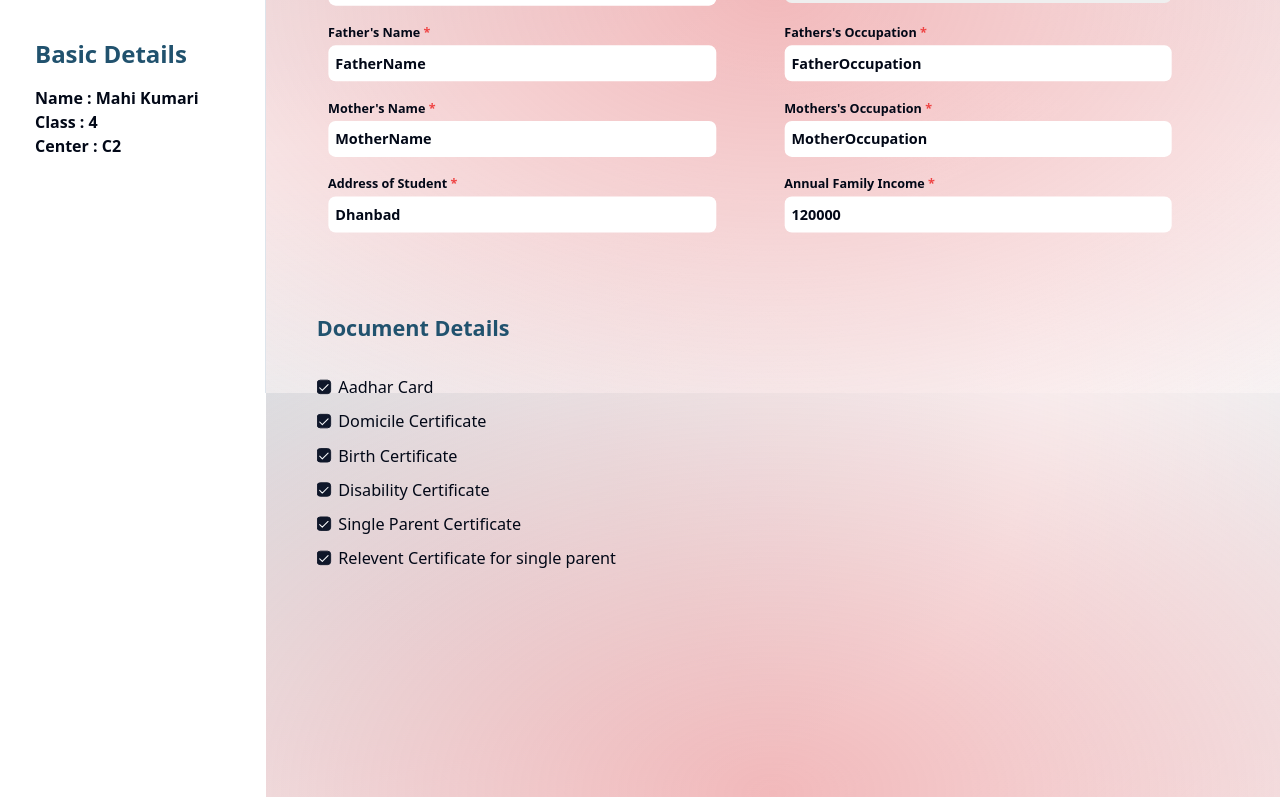
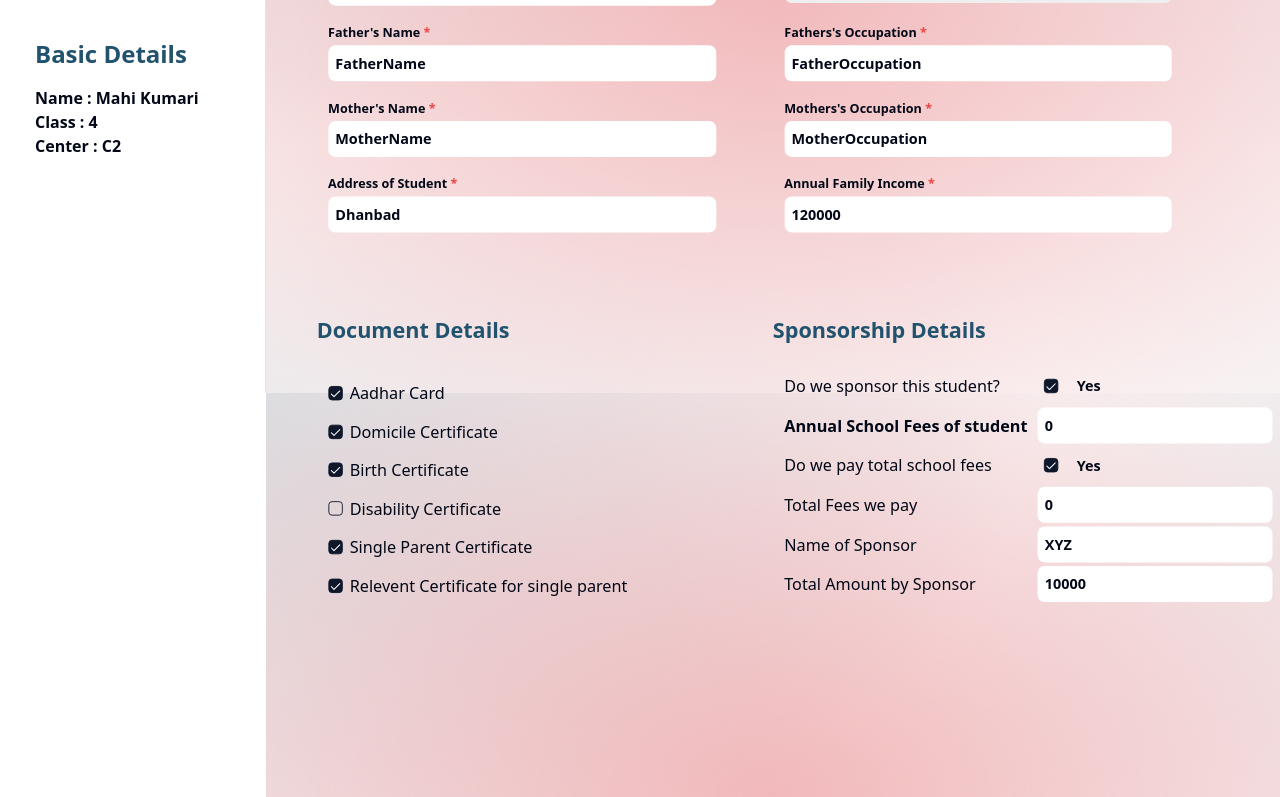
Before and after one commit to kartavya-info/kartavya-database, a React (Vite) app in the folder frontend/: page /admin/1 in a window 1280 px wide. Shown: the part 407-1204 px from the top of the page. Built offline with nearby package versions, Linux system fonts and the light colour scheme.

Commit message:
Add sponsorhip details to student-profile-page

```diff
--- a/frontend/src/Pages/StudentProfile.jsx
+++ b/frontend/src/Pages/StudentProfile.jsx
@@ -1,6 +1,7 @@
 import InputComponent from '@/components/InputComponent';
 import SelectComponent from '@/components/SelectComponent';
 import { Checkbox } from '@/components/ui/checkbox';
+import { Input } from '@/components/ui/input';
 import React, { useState } from 'react';
 
 const studentDataFromBackend = {
@@ -23,6 +24,13 @@ const studentDataFromBackend = {
   disability: false,
   singleParent: true,
   releventCertificate: true,
+  isSponsored: true,
+  annualFees: 0,
+  payTotalFees: true,
+  feesWePay: 0,
+  sponserId: 1,
+  sponserName: 'XYZ',
+  amountBySponsor: 10000,
 };
 
 const StudentProfile = () => {
@@ -69,7 +77,10 @@ const StudentProfile = () => {
           Student Profile
         </div>
 
+        {/* --------------------------------------------------------------------------------------------------------------------------------------------------------------------------------------- */}
+
         {/* General Details */}
+
         <div className="general-details scale-90">
           <div className="w-full text-2xl font-semibold text-[#21526E]">
             General Details
@@ -229,20 +240,30 @@ const StudentProfile = () => {
           </div>
         </div>
 
+        {/* ---------------------------------------------------------------------------------------------------------------------------------------------------------------------------------- */}
+
+
+
+
+
+        <div className="w-full flex scale-90">
           {/* Document Details */}
-
-        <div className="document-details flex flex-col w-full gap-5 scale-90">
+          <div className="document-details flex flex-col w-full gap-[1.55rem]">
             <div className="w-full text-2xl font-semibold text-[#21526E] mb-5">
               Document Details
             </div>
             {/* Aadhar Details */}
-          <div className="flex items-center space-x-2">
+            <div className="flex items-center space-x-2 pl-[2.5%] pr-[2.5%] ">
               <Checkbox
                 id="aadhar"
                 checked={studentData.aadhar}
                 onCheckedChange={(checked) =>
                   handleInputChange({
-                  target: { name: 'aadhar', type: 'checkbox', value: checked },
+                    target: {
+                      name: 'aadhar',
+                      type: 'checkbox',
+                      checked: checked,
+                    },
                   })
                 }
               />
@@ -255,13 +276,17 @@ const StudentProfile = () => {
             </div>
 
             {/* Domicile Details */}
-          <div className="flex items-center space-x-2">
+            <div className="flex items-center space-x-2 pl-[2.5%] pr-[2.5%]">
               <Checkbox
                 id="domicile"
                 checked={studentData.domicile}
                 onCheckedChange={(checked) =>
                   handleInputChange({
-                  target: { name: 'domicile', type: 'checkbox', value: checked },
+                    target: {
+                      name: 'domicile',
+                      type: 'checkbox',
+                      checked: checked,
+                    },
                   })
                 }
               />
@@ -273,15 +298,18 @@ const StudentProfile = () => {
               </label>
             </div>
 
-
             {/* Birth Certificate Details */}
-          <div className="flex items-center space-x-2">
+            <div className="flex items-center space-x-2 pl-[2.5%] pr-[2.5%]">
               <Checkbox
-              id="domicile"
+                id="birthCertificate"
                 checked={studentData.birthCertificate}
                 onCheckedChange={(checked) =>
                   handleInputChange({
-                  target: { name: 'birthCertificate', type: 'checkbox', value: checked },
+                    target: {
+                      name: 'birthCertificate',
+                      type: 'checkbox',
+                      checked: checked,
+                    },
                   })
                 }
               />
@@ -293,15 +321,18 @@ const StudentProfile = () => {
               </label>
             </div>
 
-
             {/* Disability  Details */}
-          <div className="flex items-center space-x-2">
+            <div className="flex items-center space-x-2 pl-[2.5%] pr-[2.5%]">
               <Checkbox
                 id="disability"
-              checked={studentData.birthCertificate}
+                checked={studentData.disability}
                 onCheckedChange={(checked) =>
                   handleInputChange({
-                  target: { name: 'disability', type: 'checkbox', value: checked },
+                    target: {
+                      name: 'disability',
+                      type: 'checkbox',
+                      checked: checked,
+                    },
                   })
                 }
               />
@@ -314,13 +345,17 @@ const StudentProfile = () => {
             </div>
 
             {/* Single Parent  Details */}
-          <div className="flex items-center space-x-2">
+            <div className="flex items-center space-x-2 pl-[2.5%] pr-[2.5%]">
               <Checkbox
                 id="singleParent"
                 checked={studentData.singleParent}
                 onCheckedChange={(checked) =>
                   handleInputChange({
-                  target: { name: 'singleParent', type: 'checkbox', value: checked },
+                    target: {
+                      name: 'singleParent',
+                      type: 'checkbox',
+                      checked: checked,
+                    },
                   })
                 }
               />
@@ -333,13 +368,17 @@ const StudentProfile = () => {
             </div>
 
             {/* Relevant Ceritificate  Details */}
-          <div className="flex items-center space-x-2">
+            <div className="flex items-center space-x-2 pl-[2.5%] pr-[2.5%]">
               <Checkbox
                 id="releventCertificate"
                 checked={studentData.releventCertificate}
                 onCheckedChange={(checked) =>
                   handleInputChange({
-                  target: { name: 'releventCertificate', type: 'checkbox', value: checked },
+                    target: {
+                      name: 'releventCertificate',
+                      type: 'checkbox',
+                      checked: checked,
+                    },
                   })
                 }
               />
@@ -351,6 +390,151 @@ const StudentProfile = () => {
               </label>
             </div>
           </div>
+
+
+
+
+          {/* ----------------------------------------------------------------------------------------------------------------------------------------- */}
+
+          {/* Sponsorship Details */}
+          <div className="sponsorhip-details flex flex-col w-full gap-2">
+            <div className="w-full text-2xl font-semibold text-[#21526E] mb-5">
+              Sponsorship Details
+            </div>
+
+            <div className="flex items-center w-full h-9 pl-[2.5%] pr-[2.5%] ">
+              <label
+                htmlFor="isSponsored"
+                className="w-[60%] text-lg font-medium leading-none peer-disabled:cursor-not-allowed peer-disabled:opacity-70"
+              >
+                Do we sponsor this student?
+              </label>
+              <Checkbox
+                id="isSponsored"
+                checked={studentData.isSponsored}
+                onCheckedChange={(checked) =>
+                  handleInputChange({
+                    target: {
+                      name: 'isSponsored',
+                      type: 'checkbox',
+                      checked: checked,
+                    },
+                  })
+                }
+              />
+              <span className='font-semibold ml-5'>{studentData.isSponsored? 'Yes' : 'No'}</span>
+            </div>
+
+            <div className="annual-school-fees flex items-center w-full h-9 pl-[2.5%] pr-[2.5%]">
+              <label className="w-[60%] text-lg font-semibold">
+                Annual School Fees of student
+              </label>
+              <div className="w-[200px]">
+                <input
+                  type="number"
+                  name="annualFees"
+                  placeholder="Annual Fees"
+                  className="p-2 font-semibold rounded-lg"
+                  value={studentData.annualFees}
+                  onChange={handleInputChange}
+                />
+              </div>
+            </div>
+
+            <div className="flex items-center w-full h-9 pl-[2.5%] pr-[2.5%]">
+              <label
+                htmlFor="payTotalFees"
+                className="w-[60%] text-lg font-medium leading-none peer-disabled:cursor-not-allowed peer-disabled:opacity-70"
+              >
+                Do we pay total school fees
+              </label>
+              <Checkbox
+                id="payTotalFees"
+                checked={studentData.payTotalFees}
+                onCheckedChange={(checked) =>
+                  handleInputChange({
+                    target: {
+                      name: 'payTotalFees',
+                      type: 'checkbox',
+                      checked: checked,
+                    },
+                  })
+                }
+              />
+              <span className='font-semibold ml-5'>{studentData.payTotalFees? 'Yes' : 'No'}</span>
+            </div>
+
+            <div className="flex items-center w-full h-9 pl-[2.5%] pr-[2.5%]">
+              <label
+                htmlFor="feesWePay"
+                className="w-[60%] text-lg font-medium leading-none peer-disabled:cursor-not-allowed peer-disabled:opacity-70"
+              >
+                Total Fees we pay
+              </label>
+              <div className="w-[200px]">
+                <input
+                  type="number"
+                  name="feesWePay"
+                  placeholder={
+                    studentData.payTotalFees === false && 'Enter the amount'
+                  }
+                  className="p-2 font-semibold rounded-lg"
+                  value={
+                    studentData.payTotalFees === true
+                      ? studentData.annualFees
+                      : studentData.feesWePay
+                  }
+                  onChange={handleInputChange}
+                />
+              </div>
+            </div>
+
+            <div className="flex items-center w-full h-9 pl-[2.5%] pr-[2.5%]">
+              <label
+                htmlFor="sponserName"
+                className="w-[60%] text-lg font-medium leading-none peer-disabled:cursor-not-allowed peer-disabled:opacity-70"
+              >
+                Name of Sponsor
+              </label>
+              <div className="w-[200px]">
+                <input
+                  type="text"
+                  name="sponserName"
+                  className="p-2 font-semibold rounded-lg"
+                  placeholder="Enter sponser name"
+                  value={studentData.sponserName}
+                  onChange={handleInputChange}
+                />
+              </div>
+            </div>
+
+            <div className="flex items-center w-full h-9 pl-[2.5%] pr-[2.5%]">
+              <label
+                htmlFor="amountBySponsor"
+                className="w-[60%] text-lg font-medium leading-none peer-disabled:cursor-not-allowed peer-disabled:opacity-70"
+              >
+                Total Amount by Sponsor
+              </label>
+              <div className="w-[200px]">
+                <input
+                  type="number"
+                  name="amountBySponsor"
+                  className="p-2 font-semibold rounded-lg"
+                  placeholder="Enter total amount"
+                  value={studentData.amountBySponsor}
+                  onChange={handleInputChange}
+                />
+              </div>
+            </div>
+          </div>
+
+
+
+
+
+
+
+        </div>
       </div>
     </div>
   );
```
Lines whose indentation alone changed are shown as unchanged.
